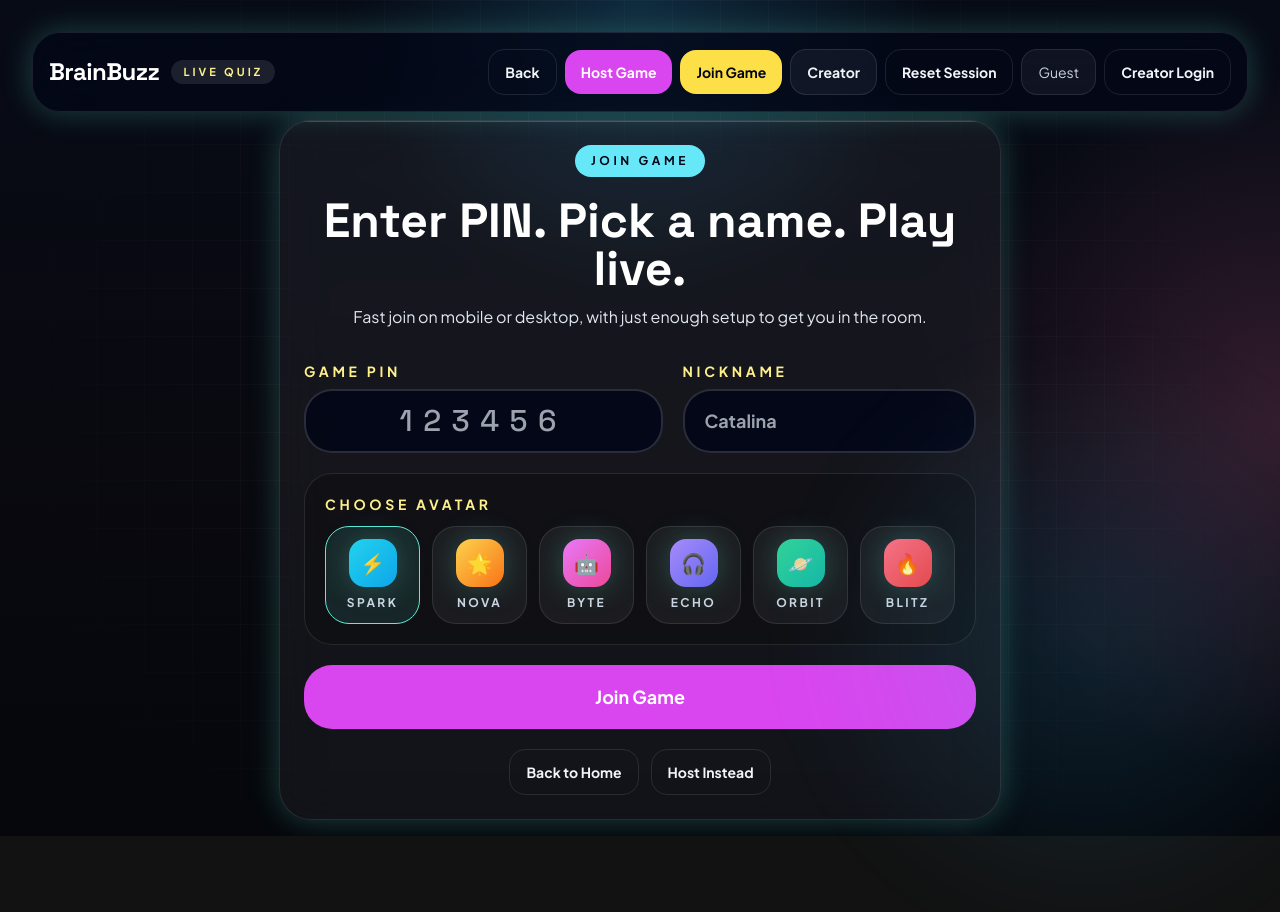
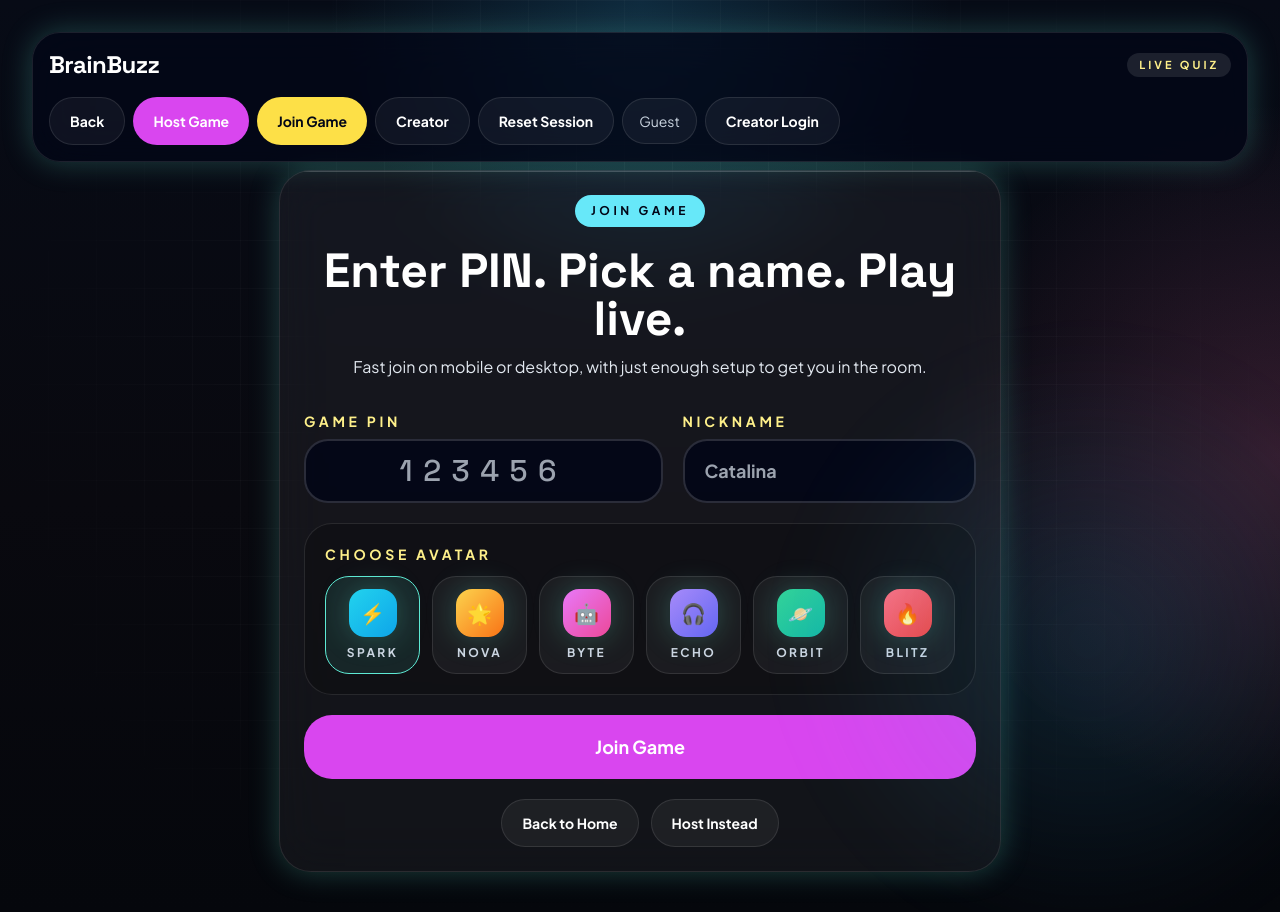
Before and after one commit to CatalinaNicoleta98/BRAINBUZZ, a React (Vite) app in the folder frontend/: page /player/join in a window 1280 px wide. Before the commit the page ends 836 px from the top, so only its background shows below. Built offline with nearby package versions, Linux system fonts and the light colour scheme; no server answers.

Commit message:
refactor(ui): standardize responsive layout structure

```diff
--- a/frontend/src/app/styles.css
+++ b/frontend/src/app/styles.css
@@ -51,3 +51,41 @@ body::after {
 ::selection {
   background: rgba(250, 204, 21, 0.4);
 }
+
+@layer components {
+  .ui-page {
+    @apply mx-auto w-full max-w-6xl;
+  }
+
+  .ui-card {
+    @apply rounded-[2rem] border border-white/10 bg-white/5;
+  }
+
+  .ui-stat-card {
+    @apply rounded-[1.75rem] border border-white/10 bg-black/20 p-5;
+  }
+
+  .ui-chip {
+    @apply inline-flex rounded-full px-4 py-2 text-xs font-bold uppercase tracking-[0.3em];
+  }
+
+  .ui-input {
+    @apply min-h-14 w-full rounded-[1.5rem] border-2 border-white/15 bg-slate-950/80 px-5 text-white outline-none transition focus:border-yellow-300;
+  }
+
+  .ui-button-primary {
+    @apply inline-flex min-h-12 items-center justify-center rounded-[1.5rem] bg-yellow-300 px-5 py-3 text-center font-bold text-slate-950 transition hover:bg-yellow-200 disabled:cursor-not-allowed disabled:opacity-60;
+  }
+
+  .ui-button-accent {
+    @apply inline-flex min-h-12 items-center justify-center rounded-[1.5rem] bg-fuchsia-500 px-5 py-3 text-center font-bold text-white transition hover:bg-fuchsia-400 disabled:cursor-not-allowed disabled:opacity-60;
+  }
+
+  .ui-button-secondary {
+    @apply inline-flex min-h-12 items-center justify-center rounded-[1.5rem] border border-white/10 bg-white/5 px-5 py-3 text-center font-semibold text-white transition hover:border-white/20 hover:bg-white/10 disabled:cursor-not-allowed disabled:opacity-60;
+  }
+
+  .ui-button-danger {
+    @apply inline-flex min-h-12 items-center justify-center rounded-[1.5rem] border border-rose-400/30 px-5 py-3 text-center font-semibold text-rose-100 transition hover:border-rose-300 disabled:cursor-not-allowed disabled:opacity-60;
+  }
+}
--- a/frontend/src/features/player/PlayerJoinPage.tsx
+++ b/frontend/src/features/player/PlayerJoinPage.tsx
@@ -53,14 +53,14 @@ export function PlayerJoinPage() {
 
   return (
     <AppShell>
-      <div className="mx-auto flex min-h-[72vh] max-w-3xl items-center justify-center">
+      <div className="ui-page flex min-h-[72vh] items-center justify-center">
         <GlassPanel>
           <div className="mx-auto max-w-2xl text-center">
-            <div className="inline-flex rounded-full bg-cyan-300 px-4 py-2 text-xs font-bold uppercase tracking-[0.3em] text-slate-950">
+            <div className="ui-chip bg-cyan-300 text-slate-950">
               Join Game
             </div>
-            <h1 className="mt-5 font-display text-4xl font-bold text-white sm:text-5xl">Enter PIN. Pick a name. Play live.</h1>
-            <p className="mt-3 text-slate-200">Fast join on mobile or desktop, with just enough setup to get you in the room.</p>
+            <h1 className="mt-5 font-display text-3xl font-bold text-white sm:text-5xl">Enter PIN. Pick a name. Play live.</h1>
+            <p className="mt-3 text-sm text-slate-200 sm:text-base">Fast join on mobile or desktop, with just enough setup to get you in the room.</p>
           </div>
 
           <form className="mx-auto mt-8 max-w-2xl space-y-5" onSubmit={handleSubmit}>
@@ -71,7 +71,7 @@ export function PlayerJoinPage() {
                   value={roomPin}
                   onChange={(event) => setRoomPin(event.target.value)}
                   inputMode="numeric"
-                  className="min-h-16 w-full rounded-[1.75rem] border-2 border-white/15 bg-slate-950/80 px-4 text-center font-display text-3xl tracking-[0.35em] text-white outline-none transition focus:border-yellow-300"
+                  className="ui-input min-h-16 px-4 text-center font-display text-2xl tracking-[0.3em] sm:text-3xl sm:tracking-[0.35em]"
                   placeholder="123456"
                   required
                 />
@@ -81,14 +81,14 @@ export function PlayerJoinPage() {
                 <input
                   value={displayName}
                   onChange={(event) => setDisplayName(event.target.value)}
-                  className="min-h-16 w-full rounded-[1.75rem] border-2 border-white/15 bg-slate-950/80 px-5 text-lg font-semibold text-white outline-none transition focus:border-cyan-300"
+                  className="ui-input min-h-16 text-lg font-semibold focus:border-cyan-300"
                   placeholder="Catalina"
                   required
                 />
               </div>
             </div>
 
-            <div className="rounded-[1.75rem] border border-white/10 bg-black/20 p-5">
+            <div className="ui-stat-card">
               <label className="mb-3 block text-sm font-bold uppercase tracking-[0.26em] text-yellow-200">Choose avatar</label>
               <AvatarPicker selectedAvatarId={avatarId} onSelect={setAvatarId} />
             </div>
@@ -98,7 +98,7 @@ export function PlayerJoinPage() {
             <button
               type="submit"
               disabled={loading}
-              className="min-h-16 w-full rounded-[1.75rem] bg-fuchsia-500 px-5 text-lg font-bold text-white transition hover:bg-fuchsia-400 disabled:cursor-not-allowed disabled:opacity-60"
+              className="ui-button-accent min-h-16 w-full rounded-[1.75rem] px-5 text-lg"
             >
               {loading ? "Joining..." : "Join Game"}
             </button>
@@ -106,13 +106,13 @@ export function PlayerJoinPage() {
             <div className="flex flex-wrap items-center justify-center gap-3 text-sm">
               <Link
                 to="/"
-                className="rounded-2xl border border-white/10 px-4 py-3 font-semibold text-slate-100 transition hover:border-white/20 hover:bg-white/10"
+                className="ui-button-secondary"
               >
                 Back to Home
               </Link>
               <Link
                 to="/host/library"
-                className="rounded-2xl border border-white/10 px-4 py-3 font-semibold text-slate-100 transition hover:border-white/20 hover:bg-white/10"
+                className="ui-button-secondary"
               >
                 Host Instead
               </Link>
--- a/frontend/src/shared/components/AppShell.tsx
+++ b/frontend/src/shared/components/AppShell.tsx
@@ -1,4 +1,4 @@
-import { PropsWithChildren } from "react";
+import { PropsWithChildren, useState } from "react";
 import { Link, useLocation, useNavigate } from "react-router-dom";
 import { useAuth } from "../../app/AuthProvider";
 import { getThemeById } from "../utils/themes";
@@ -13,6 +13,7 @@ export function AppShell({ children, themeId }: AppShellProps) {
   const navigate = useNavigate();
   const { user, logout } = useAuth();
   const theme = getThemeById(themeId);
+  const [menuOpen, setMenuOpen] = useState(false);
   const navItems = [
     { to: "/host/library", label: "Host Game", emphasis: true },
     { to: "/player/join", label: "Join Game", emphasis: true },
@@ -24,26 +25,43 @@ export function AppShell({ children, themeId }: AppShellProps) {
     clearPlayerSession();
   }
 
+  function closeMenu() {
+    setMenuOpen(false);
+  }
+
   return (
     <div className={`min-h-screen overflow-hidden px-4 py-4 text-slate-100 sm:px-6 lg:px-8 ${theme.shellClassName}`}>
       <div className="mx-auto flex min-h-[calc(100vh-2rem)] w-full max-w-7xl flex-col">
         <header className="sticky top-4 z-20 mb-6 rounded-[1.75rem] border border-white/10 bg-slate-950/70 px-4 py-4 shadow-neon backdrop-blur-xl">
-          <div className="flex flex-col gap-4 lg:flex-row lg:items-center lg:justify-between">
+          <div className="flex flex-col gap-4">
             <div className="flex items-center justify-between gap-3">
               <Link to="/" className="font-display text-2xl font-bold tracking-tight text-white">
                 BrainBuzz
               </Link>
+              <div className="flex items-center gap-2">
                 <div className="rounded-full bg-white/10 px-3 py-1 text-[11px] font-semibold uppercase tracking-[0.28em] text-yellow-200">
                   Live Quiz
                 </div>
+                <button
+                  type="button"
+                  onClick={() => setMenuOpen((current) => !current)}
+                  className="inline-flex h-11 w-11 items-center justify-center rounded-2xl border border-white/10 bg-white/5 text-lg font-bold text-white transition hover:border-white/20 hover:bg-white/10 lg:hidden"
+                  aria-label={menuOpen ? "Close navigation menu" : "Open navigation menu"}
+                >
+                  {menuOpen ? "×" : "≡"}
+                </button>
+              </div>
             </div>
 
-            <div className="flex flex-wrap items-center gap-2">
+            <div className={`${menuOpen ? "flex" : "hidden"} flex-col gap-2 border-t border-white/10 pt-4 lg:flex lg:flex-row lg:flex-wrap lg:items-center lg:gap-2 lg:border-t-0 lg:pt-0`}>
               {location.pathname !== "/" ? (
                 <button
                   type="button"
-                  onClick={() => navigate(-1)}
-                  className="rounded-2xl border border-white/10 px-4 py-3 text-sm font-semibold text-slate-100 transition hover:border-yellow-300/70 hover:bg-white/10"
+                  onClick={() => {
+                    closeMenu();
+                    navigate(-1);
+                  }}
+                  className="ui-button-secondary text-sm"
                 >
                   Back
                 </button>
@@ -54,12 +72,13 @@ export function AppShell({ children, themeId }: AppShellProps) {
                   <Link
                     key={item.to}
                     to={item.to}
-                    className={`rounded-2xl px-4 py-3 text-sm font-bold transition ${
+                    onClick={closeMenu}
+                    className={`text-sm ${
                       active
-                        ? "bg-yellow-300 text-slate-950"
+                        ? "ui-button-primary"
                         : item.emphasis
-                          ? "bg-fuchsia-500 text-white hover:bg-fuchsia-400"
-                          : "border border-white/10 bg-white/5 text-slate-100 hover:border-white/20 hover:bg-white/10"
+                          ? "ui-button-accent"
+                          : "ui-button-secondary"
                     }`}
                   >
                     {item.label}
@@ -68,47 +87,51 @@ export function AppShell({ children, themeId }: AppShellProps) {
               })}
               <button
                 type="button"
-                onClick={resetLiveState}
-                className="rounded-2xl border border-white/10 px-4 py-3 text-sm font-semibold text-slate-100 transition hover:border-cyan-300/70 hover:bg-white/10"
+                onClick={() => {
+                  resetLiveState();
+                  closeMenu();
+                }}
+                className="ui-button-secondary text-sm"
               >
                 Reset Session
               </button>
               {user ? (
-                <div className="rounded-2xl border border-white/10 bg-white/5 px-4 py-3 text-sm text-slate-200">
+                <div className="rounded-[1.5rem] border border-white/10 bg-white/5 px-4 py-3 text-sm text-slate-200">
                   {user.displayName}
                 </div>
               ) : (
-                <div className="rounded-2xl border border-white/10 bg-white/5 px-4 py-3 text-sm text-slate-300">Guest</div>
+                <div className="rounded-[1.5rem] border border-white/10 bg-white/5 px-4 py-3 text-sm text-slate-300">Guest</div>
               )}
               {user ? (
-                <>
                 <button
                   type="button"
-                    onClick={() => navigate("/creator/studio")}
-                    className="rounded-2xl border border-white/10 px-4 py-3 text-sm font-semibold text-slate-100 transition hover:border-white/20 hover:bg-white/10"
+                  onClick={() => {
+                    closeMenu();
+                    navigate("/creator/studio");
+                  }}
+                  className="ui-button-secondary text-sm"
                 >
                   My Studio
                 </button>
-                </>
               ) : null}
               {user ? (
-                <>
                 <button
                   type="button"
                   onClick={() => {
                     resetLiveState();
+                    closeMenu();
                     logout();
                     navigate("/");
                   }}
-                    className="rounded-2xl border border-rose-400/30 px-4 py-3 text-sm font-semibold text-rose-100 transition hover:border-rose-300"
+                  className="ui-button-danger text-sm"
                 >
                   Log out
                 </button>
-                </>
               ) : (
                 <Link
                   to="/creator/auth"
-                  className="rounded-2xl border border-white/10 px-4 py-3 text-sm font-semibold text-slate-100 transition hover:border-white/20 hover:bg-white/10"
+                  onClick={closeMenu}
+                  className="ui-button-secondary text-sm"
                 >
                   Creator Login
                 </Link>
@@ -117,7 +140,7 @@ export function AppShell({ children, themeId }: AppShellProps) {
           </div>
         </header>
 
-        <main className="min-w-0 flex-1">
+        <main className="min-w-0 flex-1 pb-6">
           {children}
         </main>
       </div>
```
Also changed, not shown: frontend/src/features/quiz/HomePage.tsx (+13 -13 lines). Lines whose indentation alone changed are shown as unchanged.
